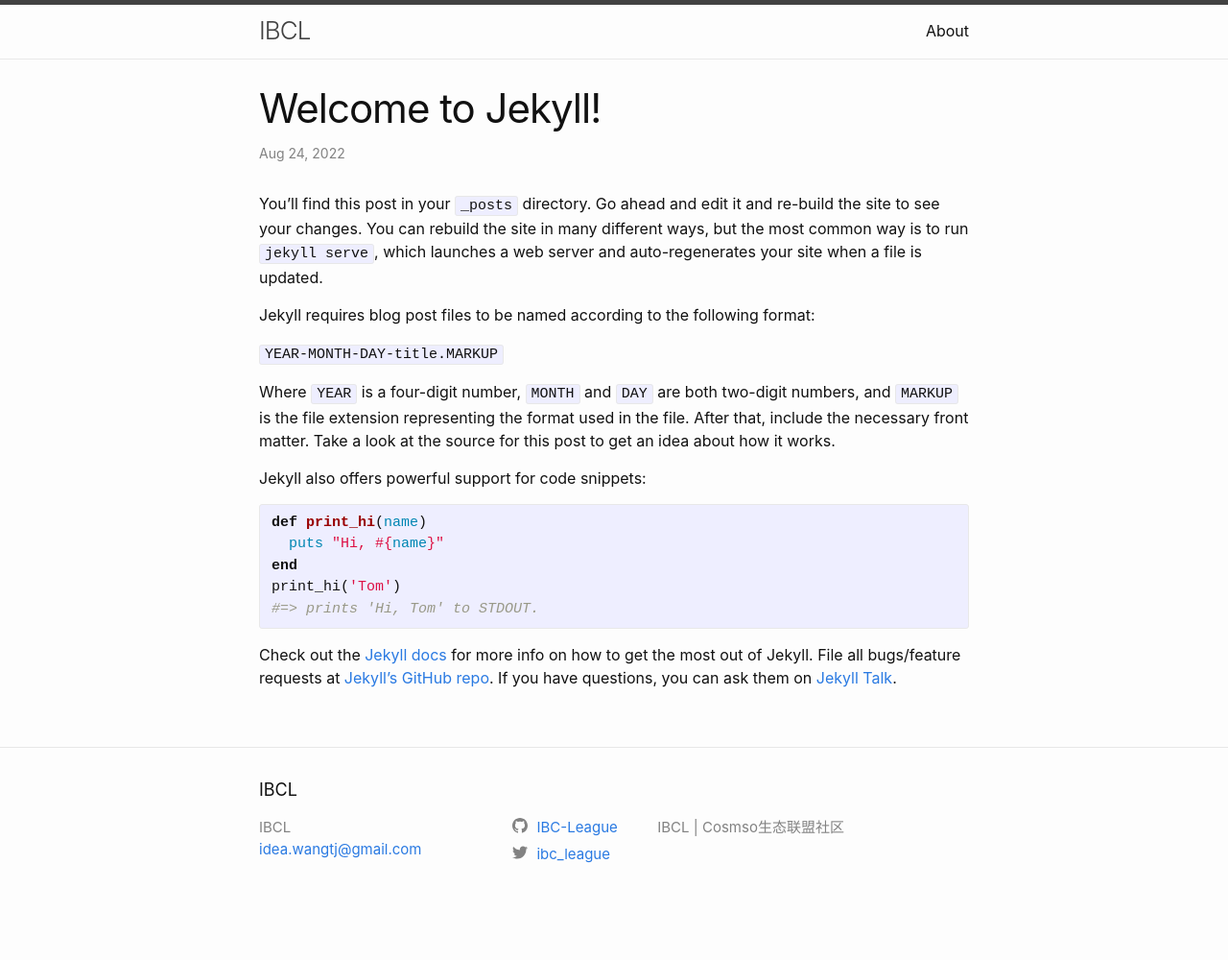
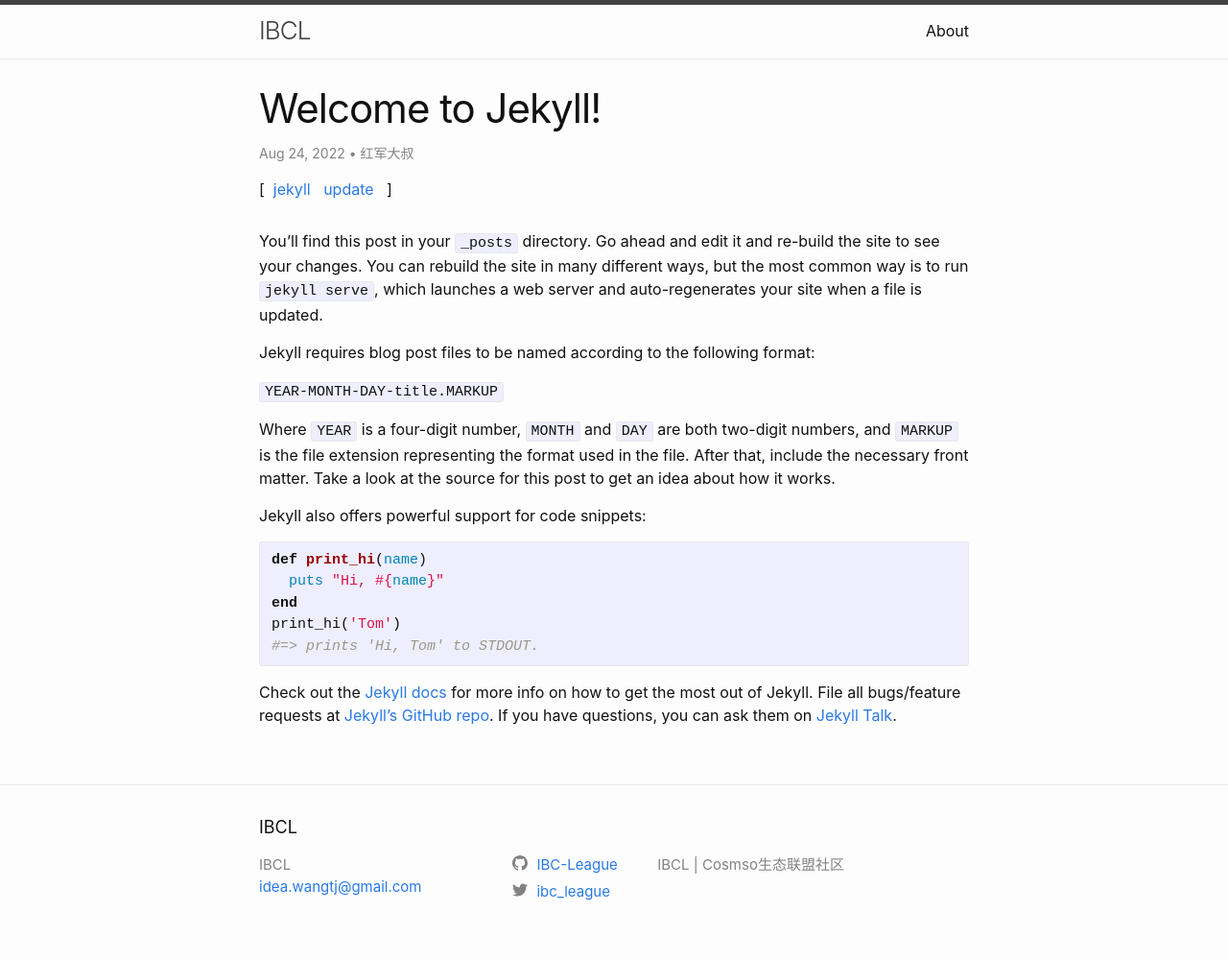
Before and after one commit to IBC-League/blog, a Jekyll site: the page built from _posts/2022-08-24-welcome-to-jekyll.markdown, in a window 1280 px wide. Shown: the whole page at 96% size. Built offline with Jekyll 4.4.1, drawn with Linux system fonts in a browser that asks for light colours; before the commit the page ends 961 px from its top, so only the background shows below that.

Commit message:
support categories

```diff
--- a/_layouts/post.html
+++ b/_layouts/post.html
@@ -13,6 +13,30 @@
       {%- if page.author -%}
         • <span itemprop="author" itemscope itemtype="http://schema.org/Person"><span class="p-author h-card" itemprop="name">{{ page.author }}</span></span>
       {%- endif -%}</p>
+
+      <div class="post-categories">
+        {% if post %}
+          {% assign categories = post.categories %}
+        {% else %}
+          {% assign categories = page.categories %}
+        {% endif %}
+
+        {% assign categorisize = categories.size %}
+        {% if categorisize > 0 %}
+          [&nbsp;
+        {% endif %}
+
+
+        {% for category in categories %}
+        <a href="{{site.baseurl}}/categories/#{{category|slugize}}">{{category}}</a>
+        {% unless forloop.last %}&nbsp;{% endunless %}
+        {% endfor %}
+
+        {% if categorisize > 0 %}
+          &nbsp; ]
+        {% endif %}
+    </div>
+
   </header>
 
   <div class="post-content e-content" itemprop="articleBody">
--- a/_posts/2022-08-24-welcome-to-jekyll.markdown
+++ b/_posts/2022-08-24-welcome-to-jekyll.markdown
@@ -3,6 +3,7 @@
 title:  "Welcome to Jekyll!"
 date:   2022-08-24 10:44:36 +0800
 categories: jekyll update
+author: 红军大叔
 ---
 You’ll find this post in your `_posts` directory. Go ahead and edit it and re-build the site to see your changes. You can rebuild the site in many different ways, but the most common way is to run `jekyll serve`, which launches a web server and auto-regenerates your site when a file is updated.
 
```
